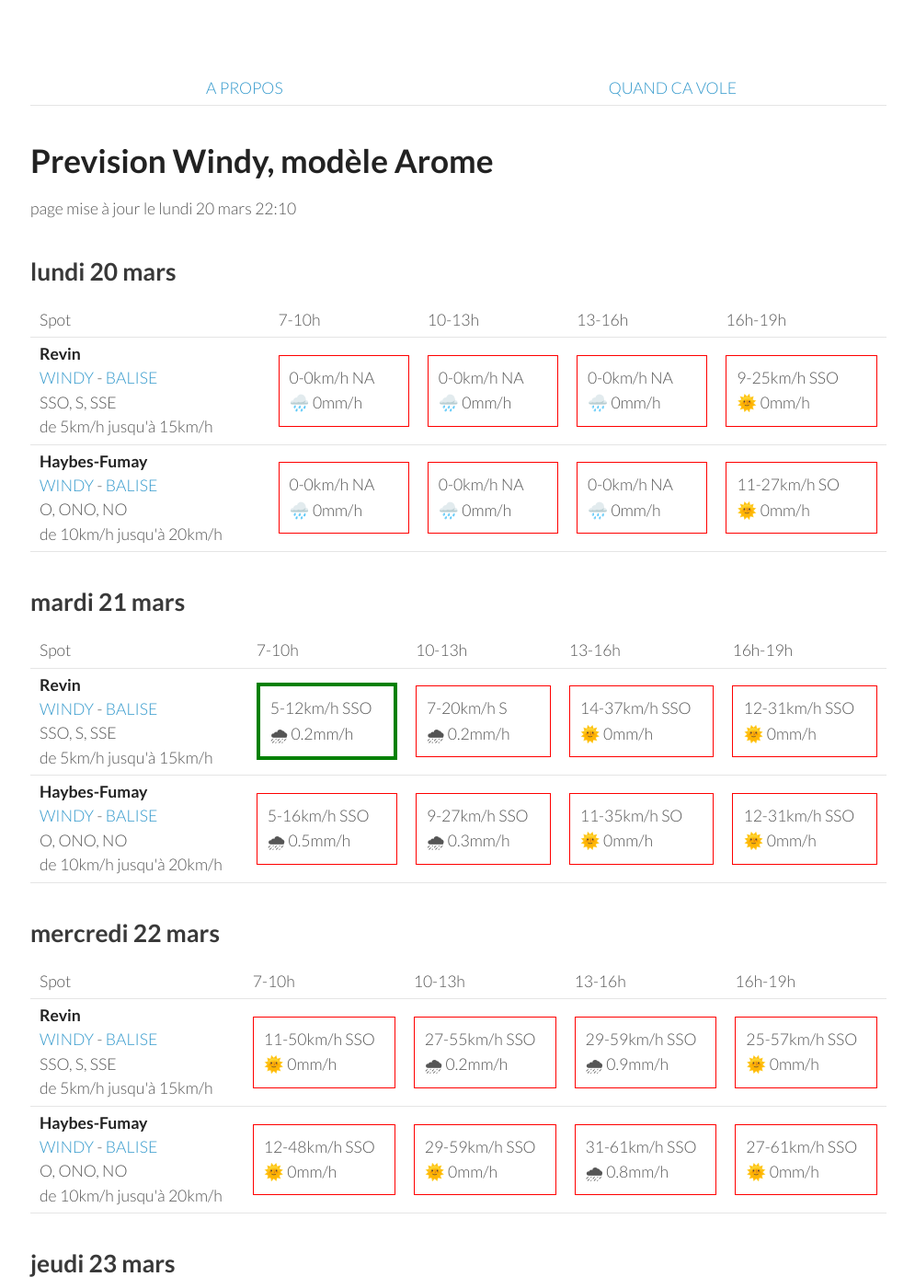
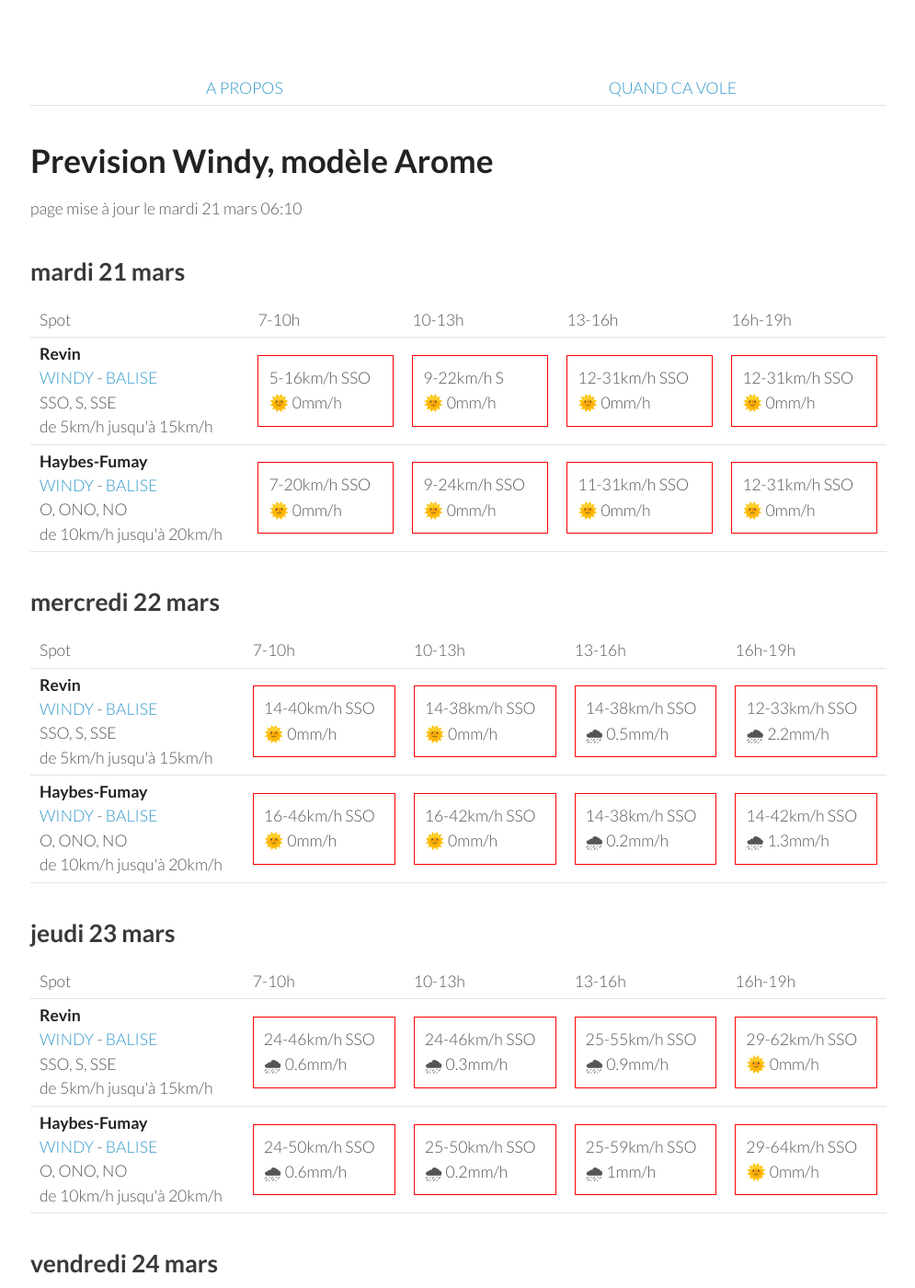
Before and after one commit to parapente-dans-le-nord/parapente-dans-le-nord.github.io, a Jekyll site: the page built from ardennes.markdown, in a window 1280 px wide and 1400 px high. Shown: the whole window at 92% size, without its empty margins (25-1020 px from the left). Built offline with Jekyll 4.4.1, drawn with Linux system fonts in a browser that asks for light colours; some of the changed text lies outside the part shown.

Commit message:
update index.markdown

```diff
--- a/ardennes.markdown
+++ b/ardennes.markdown
@@ -7,42 +7,8 @@ title:  "Tous les spots"
 {: .links}
 
 # Prevision Windy, modèle Arome
-page mise à jour le lundi 20 mars 22:10
+page mise à jour le mardi 21 mars 06:10
 
-## lundi 20 mars
-
-{::nomarkdown}
-<table>
-  <tbody>
-    <tr>
-      <td>Spot</td>
-      <td>7-10h</td>
-      <td>10-13h</td>
-      <td>13-16h</td>
-      <td>16h-19h</td>
-    </tr>
-<tr>
-        <td><strong>Revin</strong><br><a href="https://windy.com/49.948/4.625?49.543,4.625,8">WINDY</a> - <span class=""><a href="http://www.balisemeteo.com/balise.php?idBalise=5019">BALISE</a> </span><br> <span class="vent-favorable">SSO, S, SSE</span><br><span class="force-vent">de 5km/h jusqu'à 15km/h</span> </td>
-
-            <td><div class="not-flyable"><p>0-0km/h NA</p><p>🌧️ 0mm/h</p></div></td>
-            <td><div class="not-flyable"><p>0-0km/h NA</p><p>🌧️ 0mm/h</p></div></td>
-            <td><div class="not-flyable"><p>0-0km/h NA</p><p>🌧️ 0mm/h</p></div></td>
-            <td><div class="not-flyable"><p>9-25km/h SSO</p><p>🌞 0mm/h</p></div></td>
-
-    </tr>
-<tr>
-        <td><strong>Haybes-Fumay</strong><br><a href="https://windy.com/49.998/4.715?49.913,4.738,10">WINDY</a> - <span class=""><a href="http://www.balisemeteo.com/balise.php?idBalise=104">BALISE</a> </span><br> <span class="vent-favorable">O, ONO, NO</span><br><span class="force-vent">de 10km/h jusqu'à 20km/h</span> </td>
-
-            <td><div class="not-flyable"><p>0-0km/h NA</p><p>🌧️ 0mm/h</p></div></td>
-            <td><div class="not-flyable"><p>0-0km/h NA</p><p>🌧️ 0mm/h</p></div></td>
-            <td><div class="not-flyable"><p>0-0km/h NA</p><p>🌧️ 0mm/h</p></div></td>
-            <td><div class="not-flyable"><p>11-27km/h SO</p><p>🌞 0mm/h</p></div></td>
-
-    </tr>
-
-</tbody>
-</table>
-{:/}
 ## mardi 21 mars
 
 {::nomarkdown}
@@ -58,9 +24,9 @@ page mise à jour le lundi 20 mars 22:10
 <tr>
         <td><strong>Revin</strong><br><a href="https://windy.com/49.948/4.625?49.543,4.625,8">WINDY</a> - <span class=""><a href="http://www.balisemeteo.com/balise.php?idBalise=5019">BALISE</a> </span><br> <span class="vent-favorable">SSO, S, SSE</span><br><span class="force-vent">de 5km/h jusqu'à 15km/h</span> </td>
 
-            <td><div class="flyable"><p>5-12km/h SSO</p><p>🌧 0.2mm/h</p></div></td>
-            <td><div class="not-flyable"><p>7-20km/h S</p><p>🌧 0.2mm/h</p></div></td>
-            <td><div class="not-flyable"><p>14-37km/h SSO</p><p>🌞 0mm/h</p></div></td>
+            <td><div class="not-flyable"><p>5-16km/h SSO</p><p>🌞 0mm/h</p></div></td>
+            <td><div class="not-flyable"><p>9-22km/h S</p><p>🌞 0mm/h</p></div></td>
+            <td><div class="not-flyable"><p>12-31km/h SSO</p><p>🌞 0mm/h</p></div></td>
             <td><div class="not-flyable"><p>12-31km/h SSO</p><p>🌞 0mm/h</p></div></td>
 
 
@@ -68,9 +34,9 @@ page mise à jour le lundi 20 mars 22:10
 <tr>
         <td><strong>Haybes-Fumay</strong><br><a href="https://windy.com/49.998/4.715?49.913,4.738,10">WINDY</a> - <span class=""><a href="http://www.balisemeteo.com/balise.php?idBalise=104">BALISE</a> </span><br> <span class="vent-favorable">O, ONO, NO</span><br><span class="force-vent">de 10km/h jusqu'à 20km/h</span> </td>
 
-            <td><div class="not-flyable"><p>5-16km/h SSO</p><p>🌧 0.5mm/h</p></div></td>
-            <td><div class="not-flyable"><p>9-27km/h SSO</p><p>🌧 0.3mm/h</p></div></td>
-            <td><div class="not-flyable"><p>11-35km/h SO</p><p>🌞 0mm/h</p></div></td>
+            <td><div class="not-flyable"><p>7-20km/h SSO</p><p>🌞 0mm/h</p></div></td>
+            <td><div class="not-flyable"><p>9-24km/h SSO</p><p>🌞 0mm/h</p></div></td>
+            <td><div class="not-flyable"><p>11-31km/h SSO</p><p>🌞 0mm/h</p></div></td>
             <td><div class="not-flyable"><p>12-31km/h SSO</p><p>🌞 0mm/h</p></div></td>
 
 
@@ -94,20 +60,20 @@ page mise à jour le lundi 20 mars 22:10
 <tr>
         <td><strong>Revin</strong><br><a href="https://windy.com/49.948/4.625?49.543,4.625,8">WINDY</a> - <span class=""><a href="http://www.balisemeteo.com/balise.php?idBalise=5019">BALISE</a> </span><br> <span class="vent-favorable">SSO, S, SSE</span><br><span class="force-vent">de 5km/h jusqu'à 15km/h</span> </td>
 
-            <td><div class="not-flyable"><p>11-50km/h SSO</p><p>🌞 0mm/h</p></div></td>
-            <td><div class="not-flyable"><p>27-55km/h SSO</p><p>🌧 0.2mm/h</p></div></td>
-            <td><div class="not-flyable"><p>29-59km/h SSO</p><p>🌧 0.9mm/h</p></div></td>
-            <td><div class="not-flyable"><p>25-57km/h SSO</p><p>🌞 0mm/h</p></div></td>
+            <td><div class="not-flyable"><p>14-40km/h SSO</p><p>🌞 0mm/h</p></div></td>
+            <td><div class="not-flyable"><p>14-38km/h SSO</p><p>🌞 0mm/h</p></div></td>
+            <td><div class="not-flyable"><p>14-38km/h SSO</p><p>🌧 0.5mm/h</p></div></td>
+            <td><div class="not-flyable"><p>12-33km/h SSO</p><p>🌧 2.2mm/h</p></div></td>
 
 
     </tr>
 <tr>
         <td><strong>Haybes-Fumay</strong><br><a href="https://windy.com/49.998/4.715?49.913,4.738,10">WINDY</a> - <span class=""><a href="http://www.balisemeteo.com/balise.php?idBalise=104">BALISE</a> </span><br> <span class="vent-favorable">O, ONO, NO</span><br><span class="force-vent">de 10km/h jusqu'à 20km/h</span> </td>
 
-            <td><div class="not-flyable"><p>12-48km/h SSO</p><p>🌞 0mm/h</p></div></td>
-            <td><div class="not-flyable"><p>29-59km/h SSO</p><p>🌞 0mm/h</p></div></td>
-            <td><div class="not-flyable"><p>31-61km/h SSO</p><p>🌧 0.8mm/h</p></div></td>
-            <td><div class="not-flyable"><p>27-61km/h SSO</p><p>🌞 0mm/h</p></div></td>
+            <td><div class="not-flyable"><p>16-46km/h SSO</p><p>🌞 0mm/h</p></div></td>
+            <td><div class="not-flyable"><p>16-42km/h SSO</p><p>🌞 0mm/h</p></div></td>
+            <td><div class="not-flyable"><p>14-38km/h SSO</p><p>🌧 0.2mm/h</p></div></td>
+            <td><div class="not-flyable"><p>14-42km/h SSO</p><p>🌧 1.3mm/h</p></div></td>
 
 
     </tr>
@@ -130,20 +96,20 @@ page mise à jour le lundi 20 mars 22:10
 <tr>
         <td><strong>Revin</strong><br><a href="https://windy.com/49.948/4.625?49.543,4.625,8">WINDY</a> - <span class=""><a href="http://www.balisemeteo.com/balise.php?idBalise=5019">BALISE</a> </span><br> <span class="vent-favorable">SSO, S, SSE</span><br><span class="force-vent">de 5km/h jusqu'à 15km/h</span> </td>
 
-            <td><div class="not-flyable"><p>22-44km/h SSO</p><p>🌧 1.3mm/h</p></div></td>
-            <td><div class="not-flyable"><p>25-53km/h SO</p><p>🌧 0.2mm/h</p></div></td>
-            <td><div class="not-flyable"><p>31-61km/h SO</p><p>🌧 0.4mm/h</p></div></td>
-            <td><div class="not-flyable"><p>29-61km/h SSO</p><p>🌧 0.3mm/h</p></div></td>
+            <td><div class="not-flyable"><p>24-46km/h SSO</p><p>🌧 0.6mm/h</p></div></td>
+            <td><div class="not-flyable"><p>24-46km/h SSO</p><p>🌧 0.3mm/h</p></div></td>
+            <td><div class="not-flyable"><p>25-55km/h SSO</p><p>🌧 0.9mm/h</p></div></td>
+            <td><div class="not-flyable"><p>29-62km/h SSO</p><p>🌞 0mm/h</p></div></td>
 
 
     </tr>
 <tr>
         <td><strong>Haybes-Fumay</strong><br><a href="https://windy.com/49.998/4.715?49.913,4.738,10">WINDY</a> - <span class=""><a href="http://www.balisemeteo.com/balise.php?idBalise=104">BALISE</a> </span><br> <span class="vent-favorable">O, ONO, NO</span><br><span class="force-vent">de 10km/h jusqu'à 20km/h</span> </td>
 
-            <td><div class="not-flyable"><p>24-48km/h SSO</p><p>🌧 1.3mm/h</p></div></td>
-            <td><div class="not-flyable"><p>27-53km/h SO</p><p>🌞 0mm/h</p></div></td>
-            <td><div class="not-flyable"><p>31-61km/h SO</p><p>🌧 0.3mm/h</p></div></td>
-            <td><div class="not-flyable"><p>29-62km/h SSO</p><p>🌧 0.2mm/h</p></div></td>
+            <td><div class="not-flyable"><p>24-50km/h SSO</p><p>🌧 0.6mm/h</p></div></td>
+            <td><div class="not-flyable"><p>25-50km/h SSO</p><p>🌧 0.2mm/h</p></div></td>
+            <td><div class="not-flyable"><p>25-59km/h SSO</p><p>🌧 1mm/h</p></div></td>
+            <td><div class="not-flyable"><p>29-64km/h SSO</p><p>🌞 0mm/h</p></div></td>
 
 
     </tr>
@@ -166,8 +132,8 @@ page mise à jour le lundi 20 mars 22:10
 <tr>
         <td><strong>Revin</strong><br><a href="https://windy.com/49.948/4.625?49.543,4.625,8">WINDY</a> - <span class=""><a href="http://www.balisemeteo.com/balise.php?idBalise=5019">BALISE</a> </span><br> <span class="vent-favorable">SSO, S, SSE</span><br><span class="force-vent">de 5km/h jusqu'à 15km/h</span> </td>
 
-            <td><div class="not-flyable"><p>22-55km/h SO</p><p>🌧 1.1mm/h</p></div></td>
-            <td><div class="not-flyable"><p>27-55km/h OSO</p><p>🌧 1.4mm/h</p></div></td>
+            <td><div class="not-flyable"><p>20-46km/h SO</p><p>🌧 0.5mm/h</p></div></td>
+            <td><div class="not-flyable"><p>24-48km/h OSO</p><p>🌧 0.3mm/h</p></div></td>
             <td><div class="not-flyable"><p>29-61km/h SO</p><p>🌧 0.4mm/h</p></div></td>
             <td><div class="not-flyable"><p>27-64km/h SO</p><p>🌧 1.4mm/h</p></div></td>
 
@@ -176,8 +142,8 @@ page mise à jour le lundi 20 mars 22:10
 <tr>
         <td><strong>Haybes-Fumay</strong><br><a href="https://windy.com/49.998/4.715?49.913,4.738,10">WINDY</a> - <span class=""><a href="http://www.balisemeteo.com/balise.php?idBalise=104">BALISE</a> </span><br> <span class="vent-favorable">O, ONO, NO</span><br><span class="force-vent">de 10km/h jusqu'à 20km/h</span> </td>
 
-            <td><div class="not-flyable"><p>22-57km/h SO</p><p>🌧 1.5mm/h</p></div></td>
-            <td><div class="not-flyable"><p>25-55km/h SO</p><p>🌧 0.7mm/h</p></div></td>
+            <td><div class="not-flyable"><p>20-48km/h SO</p><p>🌧 0.7mm/h</p></div></td>
+            <td><div class="not-flyable"><p>24-48km/h OSO</p><p>🌧 0.2mm/h</p></div></td>
             <td><div class="not-flyable"><p>29-62km/h SO</p><p>🌧 0.3mm/h</p></div></td>
             <td><div class="not-flyable"><p>25-64km/h SO</p><p>🌧 0.7mm/h</p></div></td>
 
```
